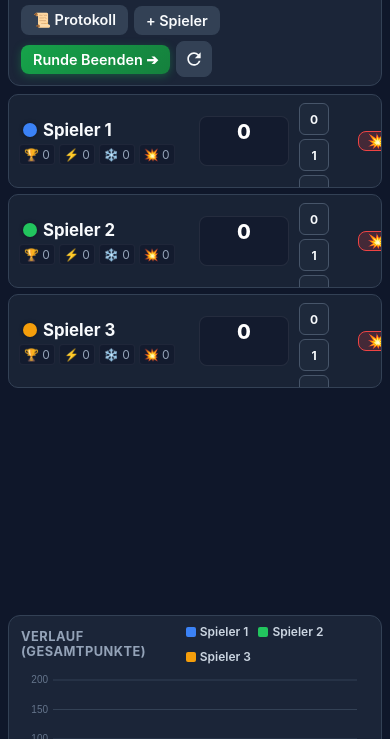
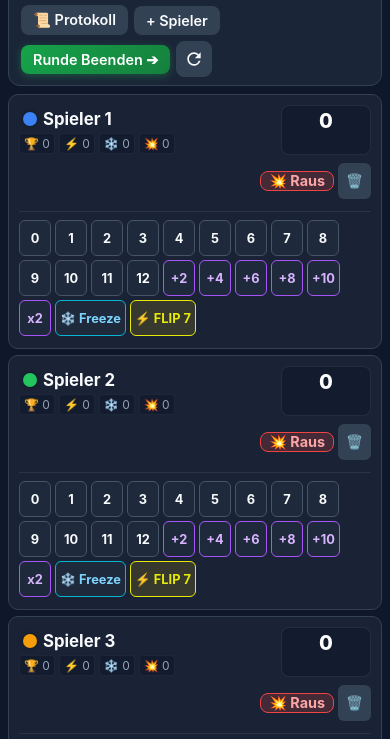
Before and after one commit to tprommi/flip7, a plain HTML site: page index.html in a window 390 px wide. Shown: the part 51-790 px from the top of the page. Drawn offline with Linux system fonts and the light colour scheme.

Commit message:
fix(ui): adapt player layout for mobile and small screens

```diff
--- a/index.html
+++ b/index.html
@@ -657,6 +657,79 @@
             color: var(--accent-yellow);
             text-shadow: 0 0 15px rgba(234, 179, 8, 0.6);
             margin: 10px 0;
+        }
+        /* ==========================================
+        MOBILE OPTIMIERUNG (Handys & schmale Screens)
+        ========================================== */
+        @media (max-width: 600px), (orientation: portrait) and (max-width: 768px) {
+
+            /* Scrollen auf Handys erlauben */
+            body {
+                overflow-y: auto;
+                height: auto;
+                min-height: 100vh;
+            }
+
+            #players-container {
+                overflow-y: visible;
+            }
+
+            /* Spieler-Zeile flexibel machen */
+            .player-row {
+                min-height: auto;
+                padding: 10px;
+            }
+
+            .player-row-content {
+                flex-wrap: wrap; /* Bricht nur den Karten-Bereich nach unten um */
+                gap: 8px 10px;
+                align-items: center;
+                justify-content: space-between; /* Drückt Aktionen nach ganz rechts */
+            }
+
+            /* 1. ZEILE - LINKS: Spieler-Info + Score-Box zusammen binden */
+            .player-info {
+                flex: 0 1 auto;
+                min-width: 0; /* Verhindert Überlappen bei langen Namen */
+            }
+
+            .player-score-box {
+                margin-left: 0; /* Entfernt den automatischen Abstand nach links */
+                flex-shrink: 0;
+            }
+
+            /* 1. ZEILE - RECHTS: Aktions-Buttons ganz nach rechts schieben */
+            .player-actions {
+                width: auto;
+                flex: 0 0 auto;
+                margin-left: auto; /* Schiebt Raus & Löschen nach ganz rechts */
+                order: 0;
+                padding-top: 0;
+            }
+
+            /* 2. ZEILE: Karten-Bereich (bricht als einziger nach unten um) */
+            .cards-activation-area {
+                width: 100%;
+                flex: 0 0 100%;
+                order: 3;          /* Rutscht komplett in die 2. Zeile */
+                max-height: none;  /* Kein Höhenlimit auf dem Handy */
+                justify-content: flex-start;
+                padding-top: 8px;
+                margin-top: 4px;
+                border-top: 1px solid rgba(255, 255, 255, 0.08); /* Dezente Trennlinie */
+            }
+
+            /* Karten-Buttons touch-freundlich gestalten */
+            .card-btn {
+                height: 36px;
+                min-width: 32px;
+                font-size: 0.8rem;
+            }
+
+            /* Diagramm auf Handys kompakt halten */
+            #chart-section {
+                height: 150px;
+            }
         }
     </style>
 </head>
```
